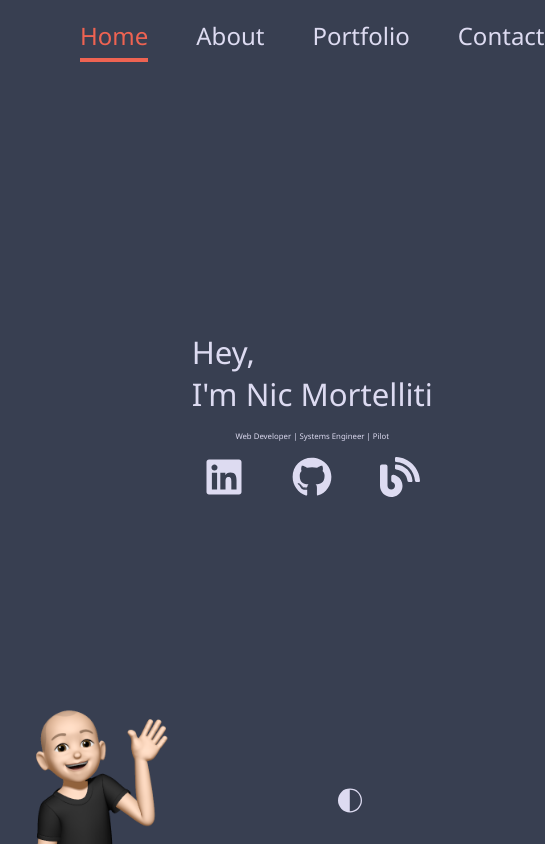
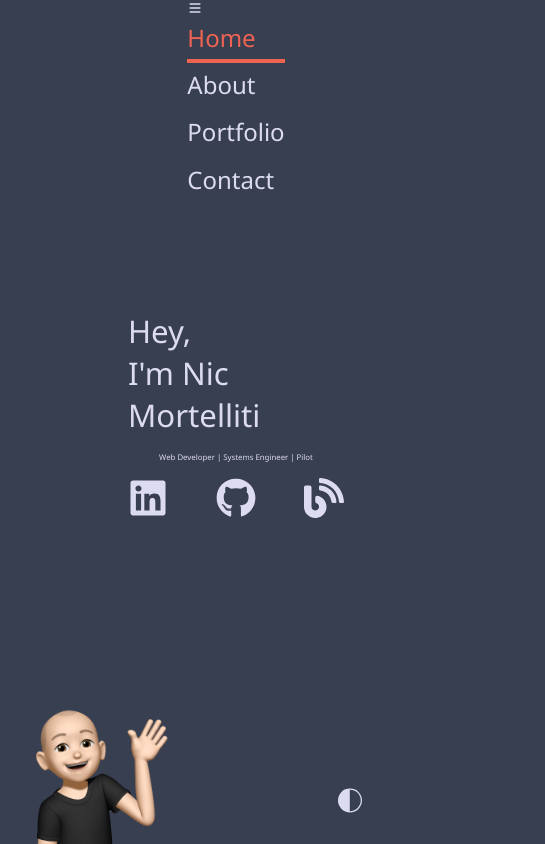
Before and after one commit to NicMortelliti/portfolio, a React (Create React App) app: page / in a window 390 px wide. Shown: the whole page, 545 px wide, since content can reach past the window. Built offline with nearby package versions, Linux system fonts and the light colour scheme.

Commit message:
add hamburger icon

```diff
--- a/src/components/styles/Navigation.styled.js
+++ b/src/components/styles/Navigation.styled.js
@@ -6,4 +6,17 @@ export const Wrapper = styled.div`
   grid-template-rows: 1fr;
   grid-template-columns: repeat(${internalLinks.length}, 1fr);
   gap: 3rem;
+
+  #hamburger {
+    display: none;
+  }
+
+  @media (max-width: 650px) or (max-height: 650px) {
+    display: block;
+    float: right;
+
+    #hamburger {
+      display: flex;
+    }
+  }
 `;
--- a/src/components/ui/Navigation/Container.js
+++ b/src/components/ui/Navigation/Container.js
@@ -2,6 +2,7 @@ import React from "react";
 import { Wrapper } from "../../styles/Navigation.styled";
 import { internalLinks } from "../../../data/linkData";
 import { NavLink } from ".";
+import { HiMenu as MenuIcon } from "react-icons/hi";
 
 const Container = () => {
   const RenderLinks = () => {
@@ -12,6 +13,7 @@ const Container = () => {
 
   return (
     <Wrapper>
+      <MenuIcon id="hamburger" />
       <RenderLinks />
     </Wrapper>
   );
```
